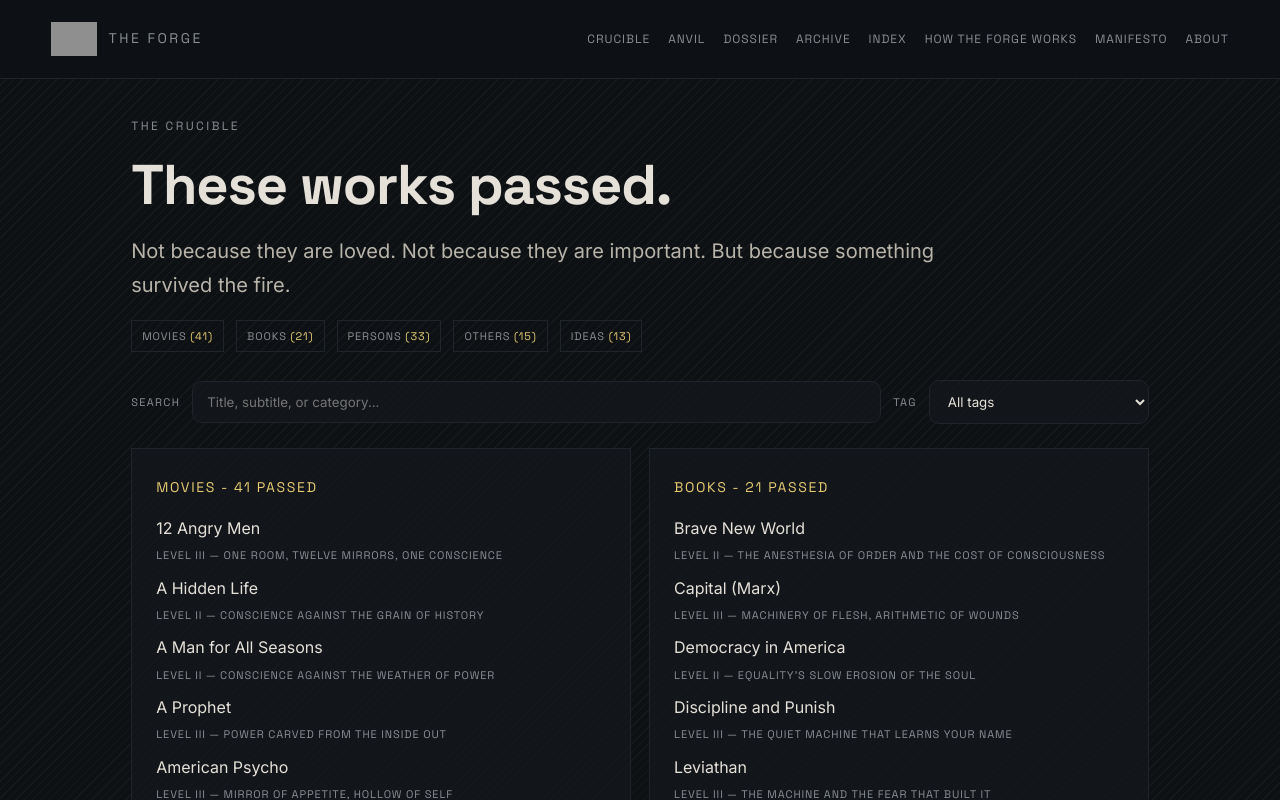
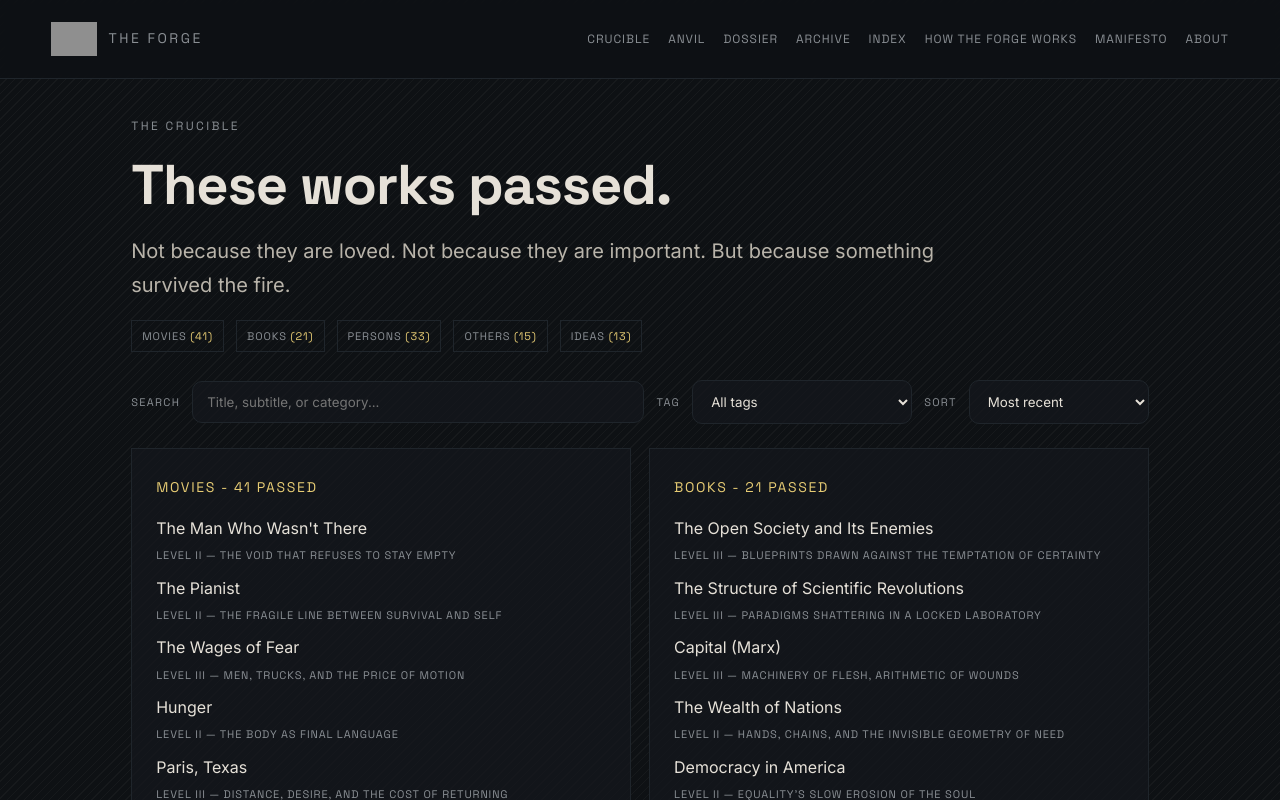
Before and after one commit to sergioB79/theForge, a Next.js app in the folder site/forge/: page /crucible in a window 1280 px wide. Shown: the top 800 px of the page. Built offline with nearby package versions, Linux system fonts and the light colour scheme; grey boxes are pictures that could not be loaded.

Commit message:
Add Crucible sorting controls

```diff
--- a/site/forge/src/app/crucible/page.module.css
+++ b/site/forge/src/app/crucible/page.module.css
@@ -60,7 +60,7 @@
 
 .searchRow {
   display: grid;
-  grid-template-columns: auto 1fr auto 220px;
+  grid-template-columns: auto 1fr auto 220px auto 180px;
   gap: 10px 12px;
   align-items: center;
   margin: 12px 0 24px;
--- a/site/forge/src/components/Crucible/CrucibleView.tsx
+++ b/site/forge/src/components/Crucible/CrucibleView.tsx
@@ -12,6 +12,7 @@ type ForgeItem = {
   level: string;
   subtitle?: string | null;
   tags?: string[];
+  updated?: number | null;
 };
 
 const domainOrder = ["movies", "books", "persons", "others", "ideas"];
@@ -25,15 +26,43 @@ export default function CrucibleView({
 }) {
   const [query, setQuery] = useState("");
   const [tagQuery, setTagQuery] = useState("");
+  const [sortMode, setSortMode] = useState<"recent" | "alpha" | "random">("recent");
+  const [randomSeed] = useState(() => Math.random());
   const normalizedQuery = query.trim().toLowerCase();
 
+  const sortItems = (list: ForgeItem[]) => {
+    if (sortMode === "alpha") {
+      return [...list].sort((a, b) => a.title.localeCompare(b.title));
+    }
+    if (sortMode === "random") {
+      const hash = (value: string) => {
+        let h = 0;
+        for (let i = 0; i < value.length; i += 1) {
+          h = (h << 5) - h + value.charCodeAt(i);
+          h |= 0;
+        }
+        return h;
+      };
+      return [...list].sort((a, b) => {
+        const ra = Math.abs(Math.sin(hash(a.id) + randomSeed) * 10000) % 1;
+        const rb = Math.abs(Math.sin(hash(b.id) + randomSeed) * 10000) % 1;
+        return ra - rb;
+      });
+    }
+    return [...list].sort(
+      (a, b) => (b.updated || 0) - (a.updated || 0)
+    );
+  };
+
+  const sortedItems = useMemo(() => sortItems(items), [items, sortMode, randomSeed]);
+
   const byDomain = useMemo(() => {
-    return items.reduce<Record<string, ForgeItem[]>>((acc, item) => {
+    return sortedItems.reduce<Record<string, ForgeItem[]>>((acc, item) => {
       acc[item.domain] = acc[item.domain] || [];
       acc[item.domain].push(item);
       return acc;
     }, {});
-  }, [items]);
+  }, [sortedItems]);
 
   const tagOptions = useMemo(() => {
     const set = new Set<string>();
@@ -47,7 +76,7 @@ export default function CrucibleView({
     const q = normalizedQuery;
     const t = tagQuery.trim().toLowerCase();
     if (!q && !t) return [];
-    return items.filter((item) => {
+    const filtered = sortedItems.filter((item) => {
       const haystack = `${item.title} ${item.subtitle || ""} ${item.category || ""}`
         .toLowerCase()
         .trim();
@@ -56,7 +85,8 @@ export default function CrucibleView({
       const matchesTag = t ? tags.includes(t) : true;
       return matchesText && matchesTag;
     });
-  }, [items, normalizedQuery, tagQuery]);
+    return sortItems(filtered);
+  }, [sortedItems, normalizedQuery, tagQuery, sortMode, randomSeed]);
 
   return (
     <>
@@ -100,6 +130,21 @@ export default function CrucibleView({
               {tag}
             </option>
           ))}
+        </select>
+        <label className={styles.searchLabel} htmlFor="crucible-sort">
+          Sort
+        </label>
+        <select
+          id="crucible-sort"
+          className={styles.searchSelect}
+          value={sortMode}
+          onChange={(e) =>
+            setSortMode(e.target.value as "recent" | "alpha" | "random")
+          }
+        >
+          <option value="recent">Most recent</option>
+          <option value="alpha">A–Z</option>
+          <option value="random">Random</option>
         </select>
       </div>
 
--- a/site/forge/src/lib/types.ts
+++ b/site/forge/src/lib/types.ts
@@ -10,6 +10,7 @@ export type ForgeItem = {
   category: string;
   subtitle?: string | null;
   tags: string[];
+  updated?: number | null;
   year?: number | null;
   country?: string | null;
   creator?: string | null;
```
